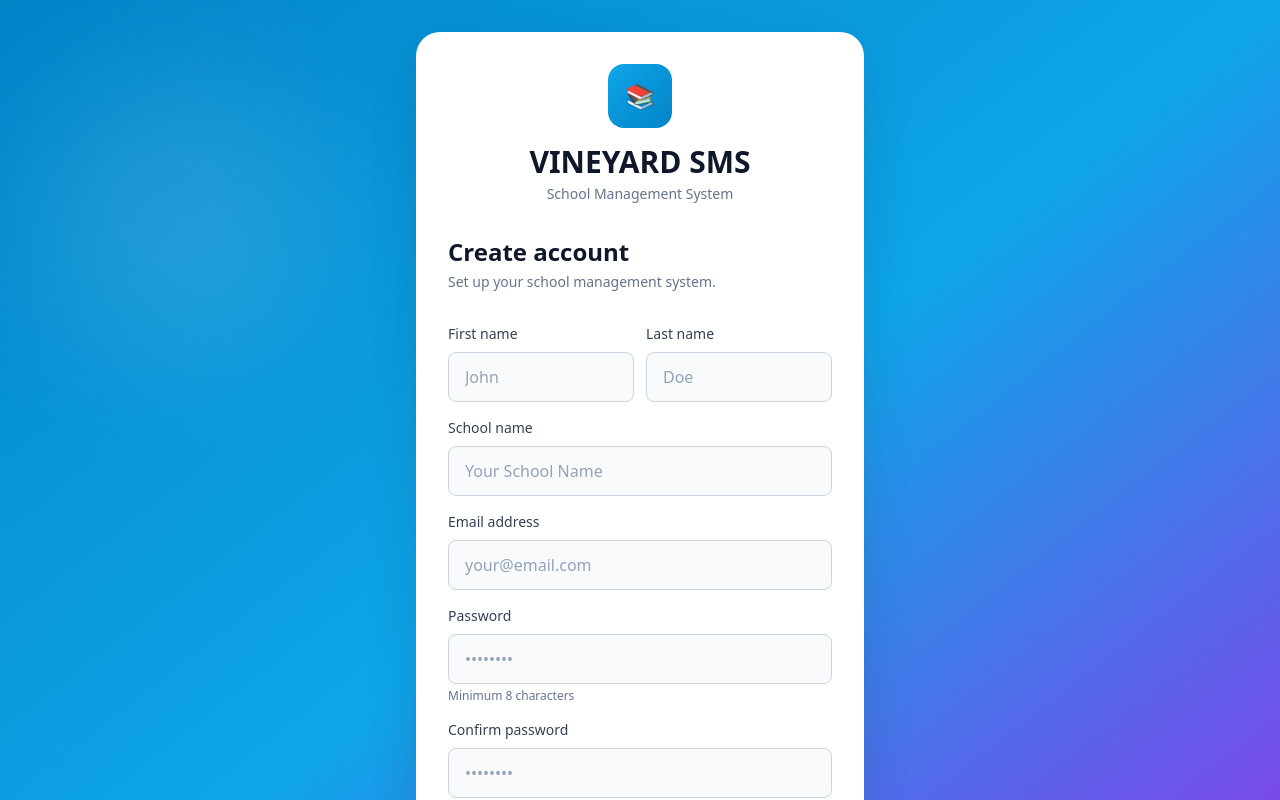
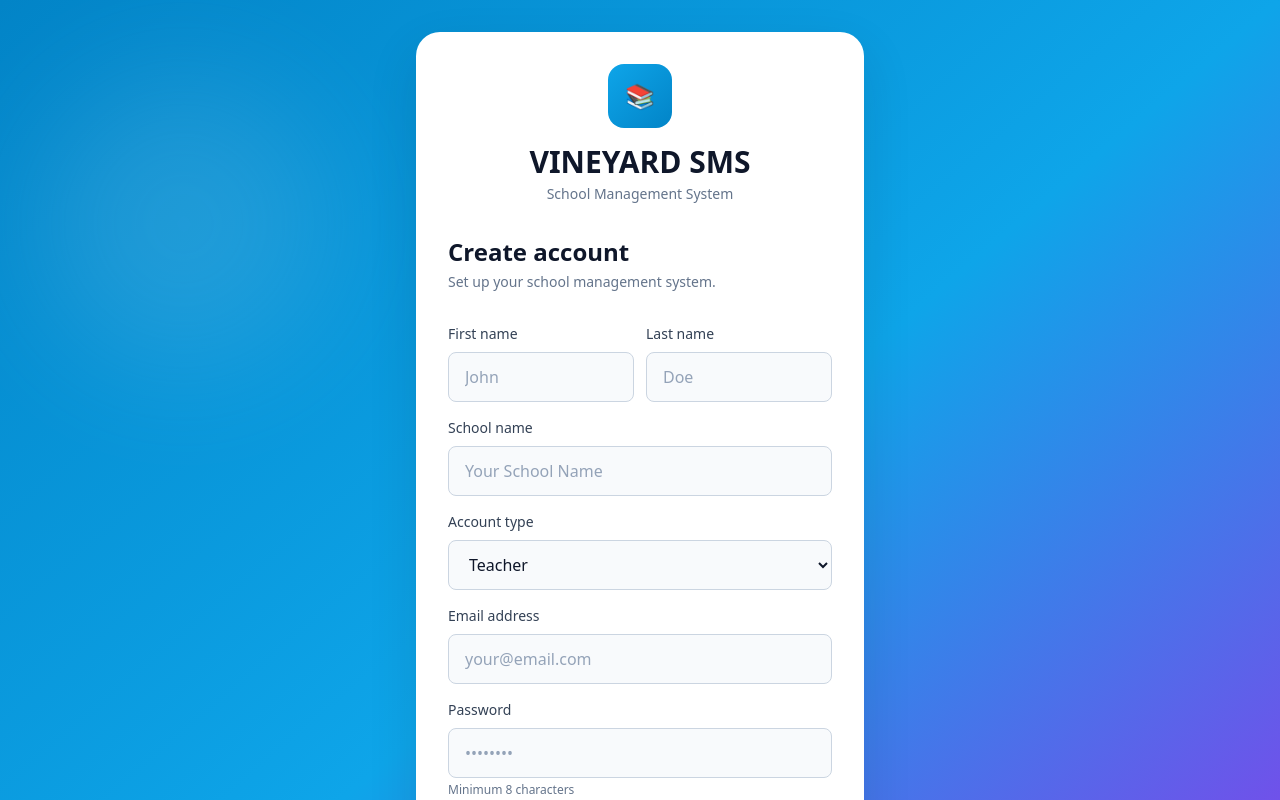
Before and after one commit to nuru999/VINEYARD-SMS, a React (Vite) app in the folder frontend/: page /signup in a window 1280 px wide. Shown: the top 800 px of the page. Built offline with nearby package versions, Linux system fonts and the light colour scheme; no server answers; the HTML template or start-up script is replaced by a standard one.

Commit message:
Implement role validation in signup process and update frontend to include role selection

```diff
--- a/frontend/src/pages/Signup.jsx
+++ b/frontend/src/pages/Signup.jsx
@@ -10,7 +10,8 @@ export default function Signup() {
     email: '',
     password: '',
     confirmPassword: '',
-    schoolName: ''
+    schoolName: '',
+    role: 'teacher'
   });
   const [error, setError] = useState('');
   const [loading, setLoading] = useState(false);
@@ -28,6 +29,7 @@ export default function Signup() {
     if (form.password.length < 8) return 'Password must be at least 8 characters';
     if (form.password !== form.confirmPassword) return 'Passwords do not match';
     if (!form.schoolName.trim()) return 'School name is required';
+    if (!['teacher', 'principal'].includes(form.role)) return 'Please select a valid role';
     return null;
   };
 
@@ -49,7 +51,7 @@ export default function Signup() {
         email: form.email,
         password: form.password,
         school_name: form.schoolName,
-        role: 'admin'
+        role: form.role
       });
       navigate('/login');
     } catch (err) {
@@ -122,6 +124,19 @@ export default function Signup() {
             </div>
 
             <div>
+              <label className="mb-2 block text-sm font-medium text-slate-700">Account type</label>
+              <select
+                name="role"
+                value={form.role}
+                onChange={handleChange}
+                className="w-full rounded-lg border border-slate-300 bg-slate-50 px-4 py-3 text-slate-900 focus:bg-white focus:border-primary-400 focus:ring-2 focus:ring-primary-100"
+              >
+                <option value="teacher">Teacher</option>
+                <option value="principal">Head Teacher (Full Access)</option>
+              </select>
+            </div>
+
+            <div>
               <label className="mb-2 block text-sm font-medium text-slate-700">Email address</label>
               <input
                 type="email"
```
Also changed, not shown: 1 other file (tests, documents, lock files or other folders).
